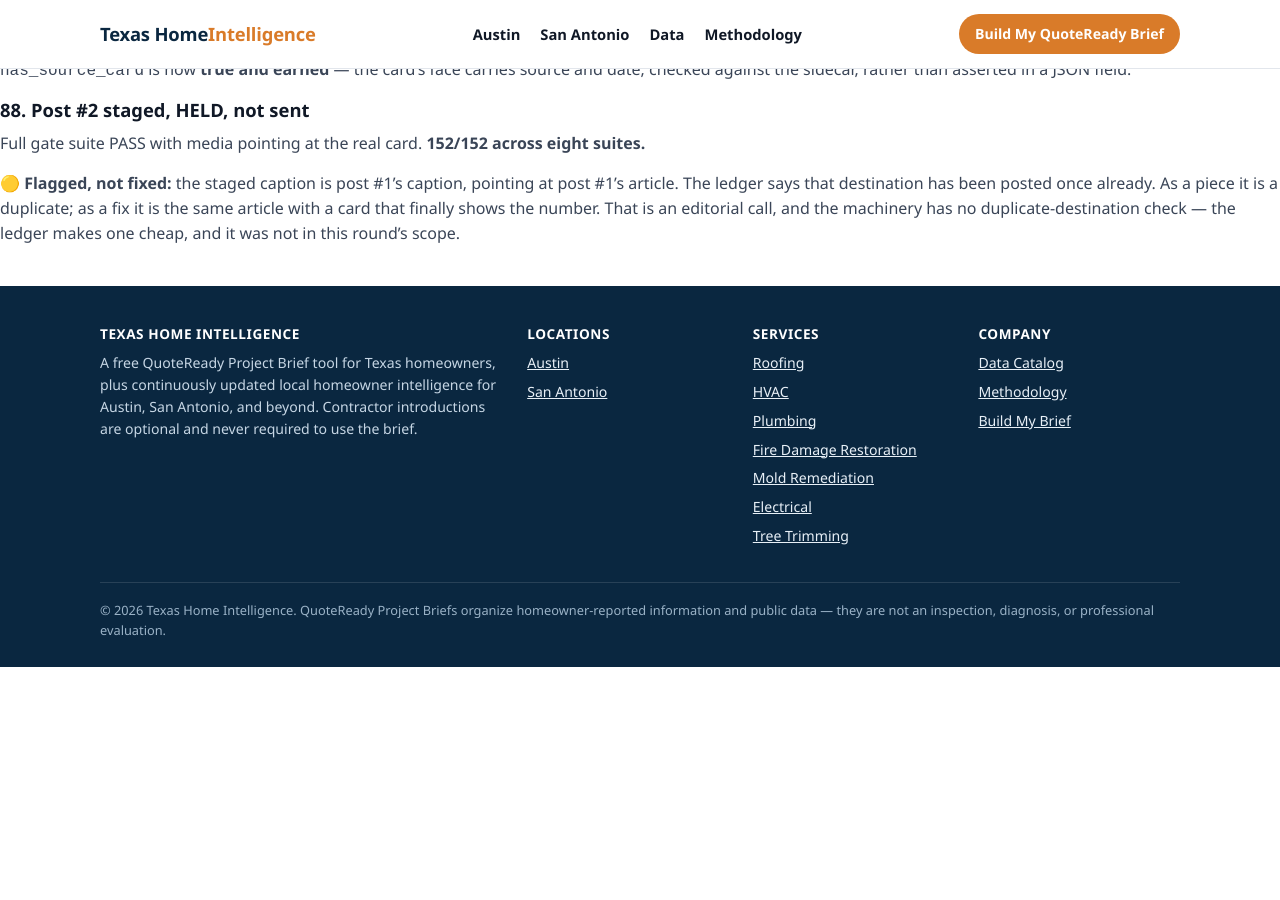
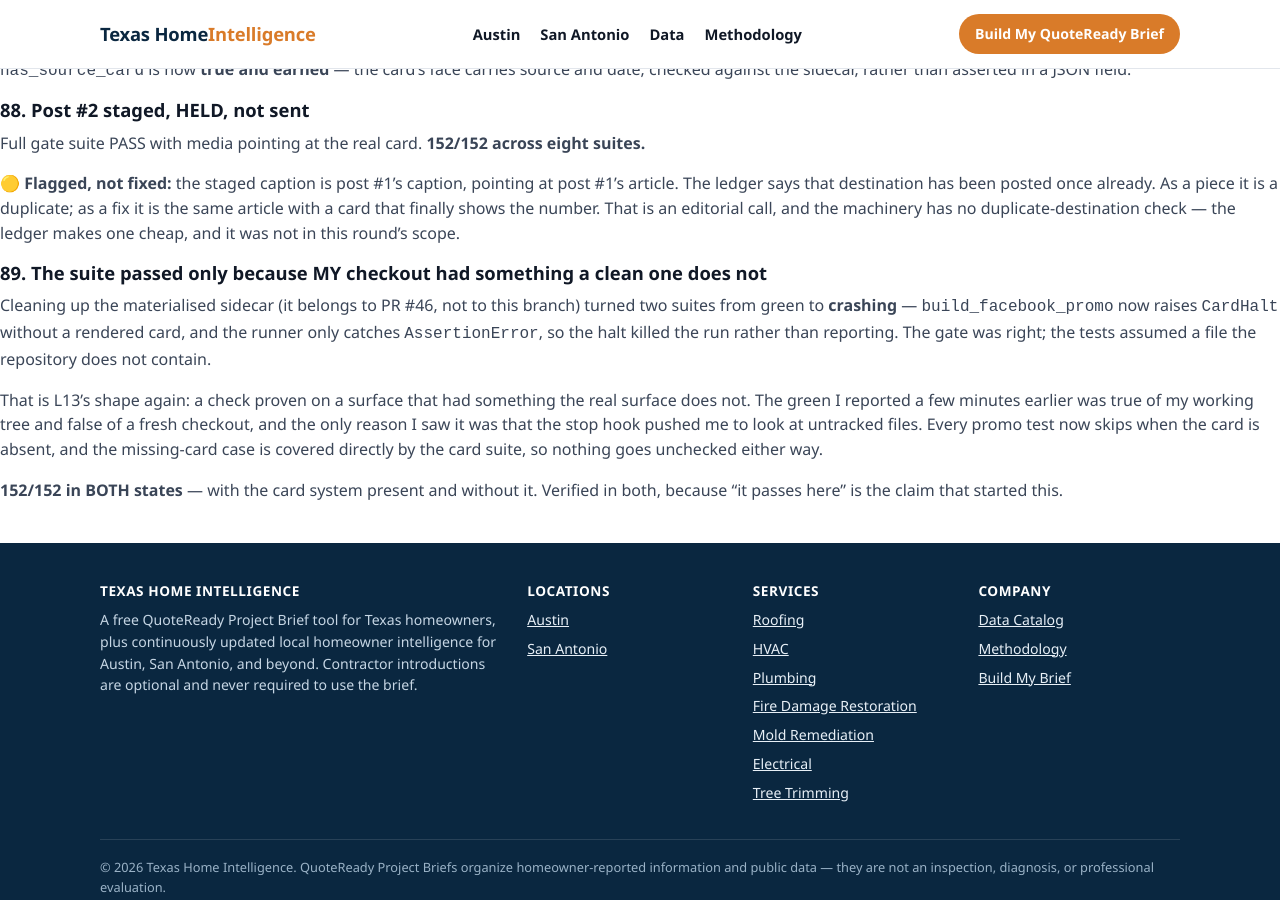
Before and after one commit to zmpersonal/texashomeintelligence, a Jekyll site: the page built from autoposter/RUNLOG.md, in a window 1280 px wide and 900 px high, scrolled down 24386 px. Built offline with Jekyll 4.4.1, drawn with Linux system fonts in a browser that asks for light colours; our own code applies the rules of GitHub Pages for plain Markdown files; before the commit the page ends 25053 px from its top, so only the background shows below that.

Commit message:
autoposter: promo tests must skip when the rendered card is absent
Removing the sidecar I had copied in from the card PR turned two suites from
green to crashing: build_facebook_promo now raises CardHalt without a rendered
card, and the runner only catches AssertionError, so the halt killed the run
instead of reporting. The gate was right; the tests assumed a file the
repository does not contain.

The green reported earlier was true of my working tree and false of a fresh
checkout. Every promo test now skips when the card is absent, and the
missing-card case is covered directly by the card suite, so nothing goes
unchecked either way.

152/152 verified in both states, with the card system present and without it.

Co-Authored-By: Claude Opus 5 <noreply@anthropic.com>
Claude-Session: https://claude.ai/code/session_01CVUCG3nSquf1qbCZcQudEj

```diff
--- a/autoposter/RUNLOG.md
+++ b/autoposter/RUNLOG.md
@@ -1346,3 +1346,18 @@ article. The ledger says that destination has been posted once already. As a pie
 duplicate; as a fix it is the same article with a card that finally shows the number. That is an
 editorial call, and the machinery has no duplicate-destination check — the ledger makes one
 cheap, and it was not in this round's scope.
+
+### 89. The suite passed only because MY checkout had something a clean one does not
+Cleaning up the materialised sidecar (it belongs to PR #46, not to this branch) turned two
+suites from green to **crashing** — `build_facebook_promo` now raises `CardHalt` without a
+rendered card, and the runner only catches `AssertionError`, so the halt killed the run rather
+than reporting. The gate was right; the tests assumed a file the repository does not contain.
+
+That is L13's shape again: a check proven on a surface that had something the real surface does
+not. The green I reported a few minutes earlier was true of my working tree and false of a fresh
+checkout, and the only reason I saw it was that the stop hook pushed me to look at untracked
+files. Every promo test now skips when the card is absent, and the missing-card case is covered
+directly by the card suite, so nothing goes unchecked either way.
+
+**152/152 in BOTH states** — with the card system present and without it. Verified in both,
+because "it passes here" is the claim that started this.
```
Also changed, not shown: 2 other files.
